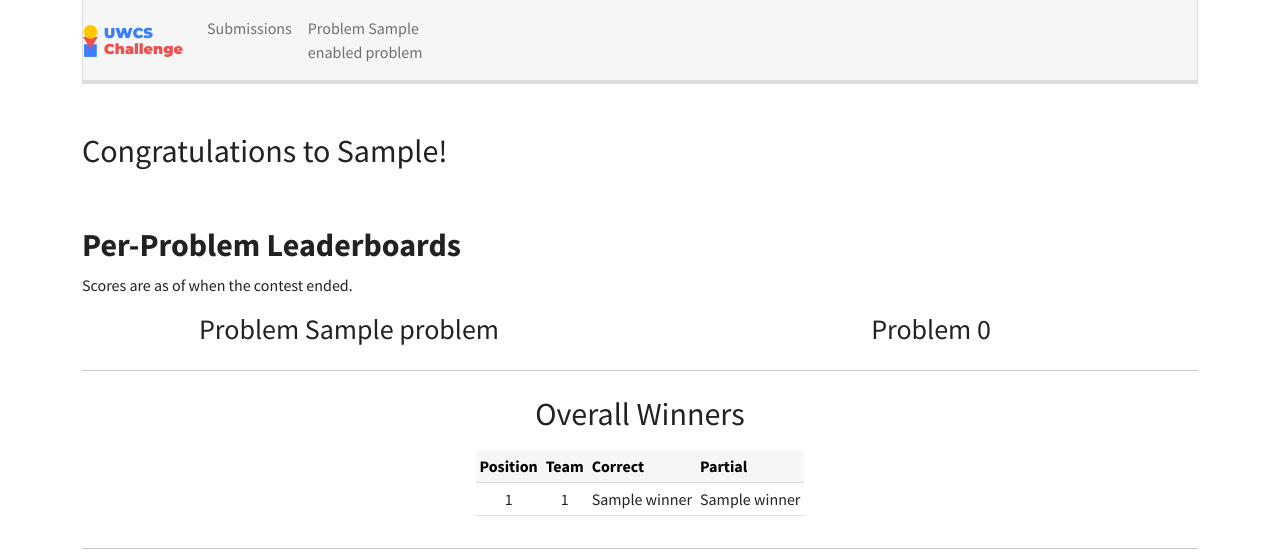
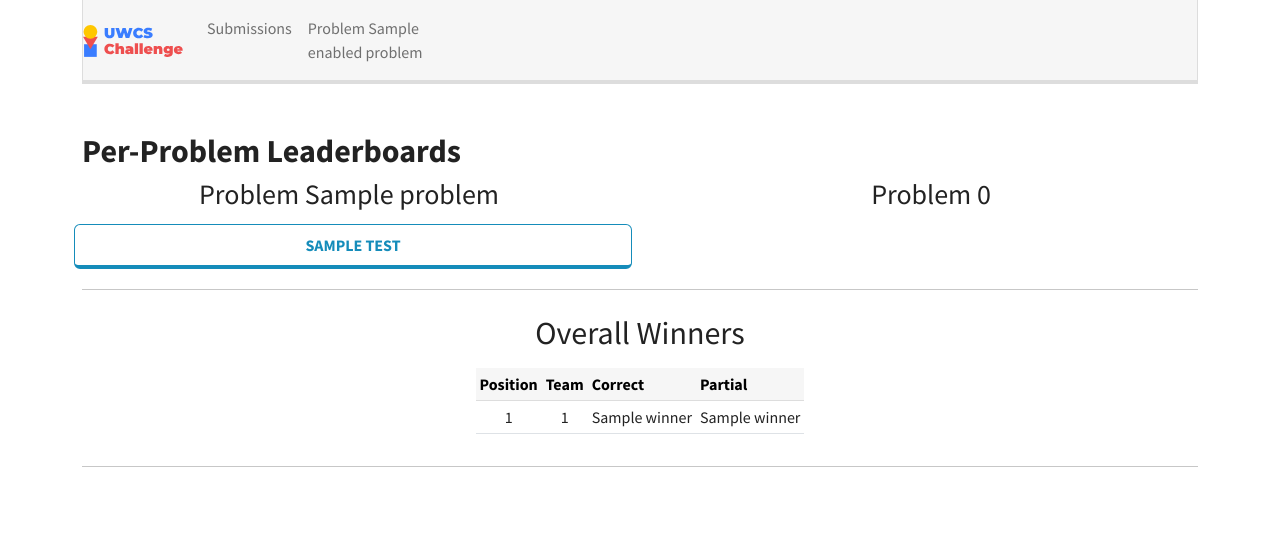
Before and after one commit to UWCS/progcomp-web, a Flask app: template progcomp/templates/leaderboard_hub.html in a window 1280 px wide. Shown: the top 553 px of the page. Run offline with Flask 2, Linux system fonts and the light colour scheme; tables that the repository leaves empty hold one stand-in row (values such as "Sample post"); the template is opened without the code that fills it: values that come from a table or form of the project are taken from there, most other values are stand-ins (such as "Sample title", 1, 10 or a date in 2020); some libraries are stand-ins or nearby versions.

Commit message:
Update leaderboard to not error

```diff
--- a/progcomp/routes.py
+++ b/progcomp/routes.py
@@ -185,29 +185,29 @@ def download(p_name, filename):
 def leaderboard_main():
     if not pc.show_leaderboard:
         return redirect(url_for("progcomp.menu"))
-    problems = []
-    for dir in glob.glob(os.path.join(os.getcwd(), "results/*")):
-        if not os.path.isdir(dir):
-            continue
-        p = Problem(dir.split("/")[-1], False)
-        problems.append(p)
-        for filen in glob.glob(dir + "/*.txt"):
-            p.test_names.append(filen.split("/")[-1][:-4])
-    problems.sort(key=lambda p: p.name)
+    # problems = []
+    # for dir in glob.glob(os.path.join(os.getcwd(), "results/*")):
+    #     if not os.path.isdir(dir):
+    #         continue
+    #     p = Problem(dir.split("/")[-1], False)
+    #     problems.append(p)
+    #     for filen in glob.glob(dir + "/*.txt"):
+    #         p.test_names.append(filen.split("/")[-1][:-4])
+    # problems.sort(key=lambda p: p.name)
 
-    with open(os.path.join(os.getcwd(), f"results/winners.txt")) as f:
-        lines = f.readlines()
-    winners = []
-    for line in lines:
-        parts = [x.strip() for x in re.split(r" +", line.strip())]
-        winners.append(parts)
+    # with open(os.path.join(os.getcwd(), f"results/winners.txt")) as f:
+    #     lines = f.readlines()
+    # winners = []
+    # for line in lines:
+    #     parts = [x.strip() for x in re.split(r" +", line.strip())]
+    #     winners.append(parts)
 
-    top3 = f"{winners[0][0]}, {winners[1][0]}, and {winners[2][0]}"
+    # top3 = f"{winners[0][0]}, {winners[1][0]}, and {winners[2][0]}"
+    overall = []
     return render_template(
         "leaderboard_hub.html",
-        problems=problems,
-        winners=winners,
-        top3=top3,
+        problems=pc.enabled_problems,
+        overall=overall,
         progcomp=pc,
     )
 
--- a/progcomp/templates/leaderboard_hub.html
+++ b/progcomp/templates/leaderboard_hub.html
@@ -4,14 +4,8 @@
 
 {% block content %}
 
-
-<div class="row pt-5" id="header">
-    <h2>Congratulations to {{ top3 }}!</h2>
-</div>
-
 <div class="row pt-5" id="header">
     <h2><b>Per-Problem Leaderboards</b></h2>
-    <p>Scores are as of when the contest ended.</p>
 </div>
 
 
@@ -19,8 +13,8 @@
     {% for prob in problems %}
         <div class="flex-grow-1 col-md col-auto row d-md-block text-center">
         <h3>Problem {{ prob.name }}</h3>
-        {% for test in prob.test_names %}
-            <a class="btn btn-outline-primary p-2 m-1" style="width: 100%" href="leaderboard/{{ prob.name }}/{{ test }}">{{ test }}</a>
+        {% for test in prob.tests %}
+            <a class="btn btn-outline-primary p-2 m-1" style="width: 100%" href="leaderboard/{{ prob.name }}/{{ test.name }}">{{ test.name }}</a>
         {% endfor %}
         </div>
     {% endfor %}
```
Also changed, not shown: README.md.
